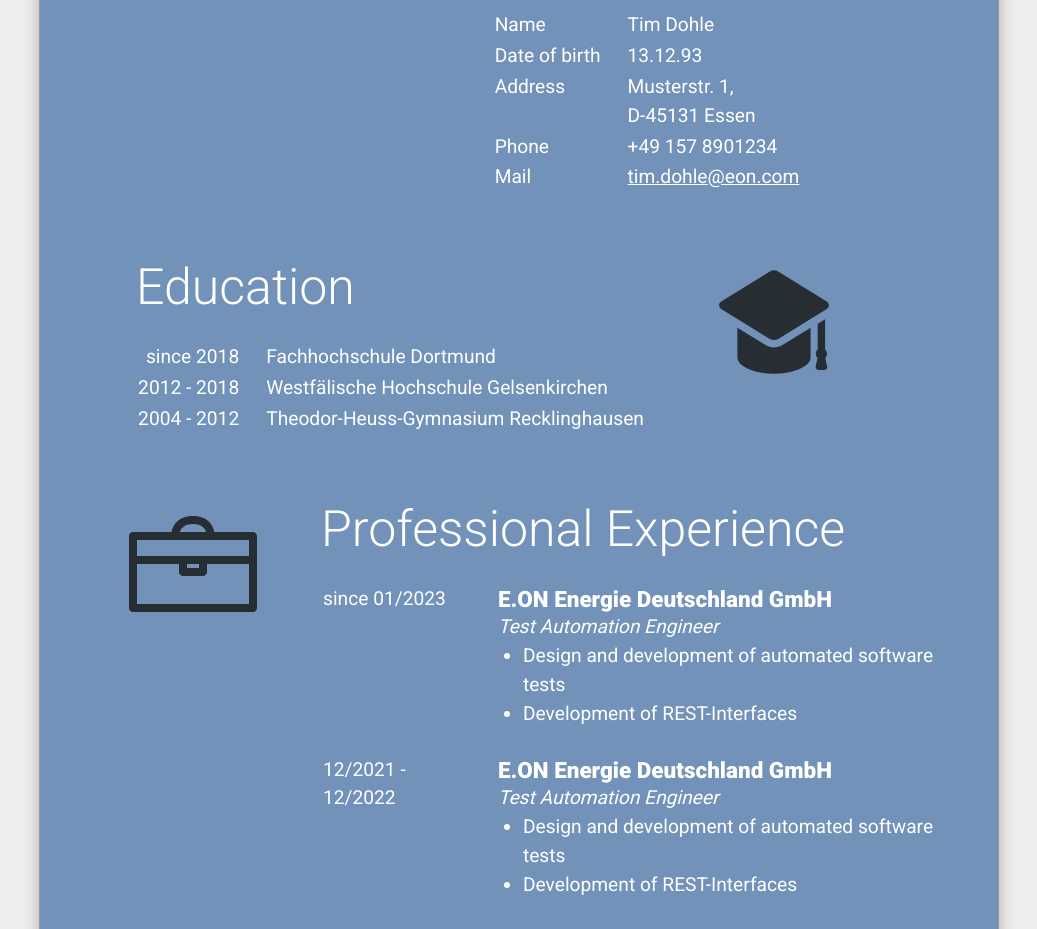
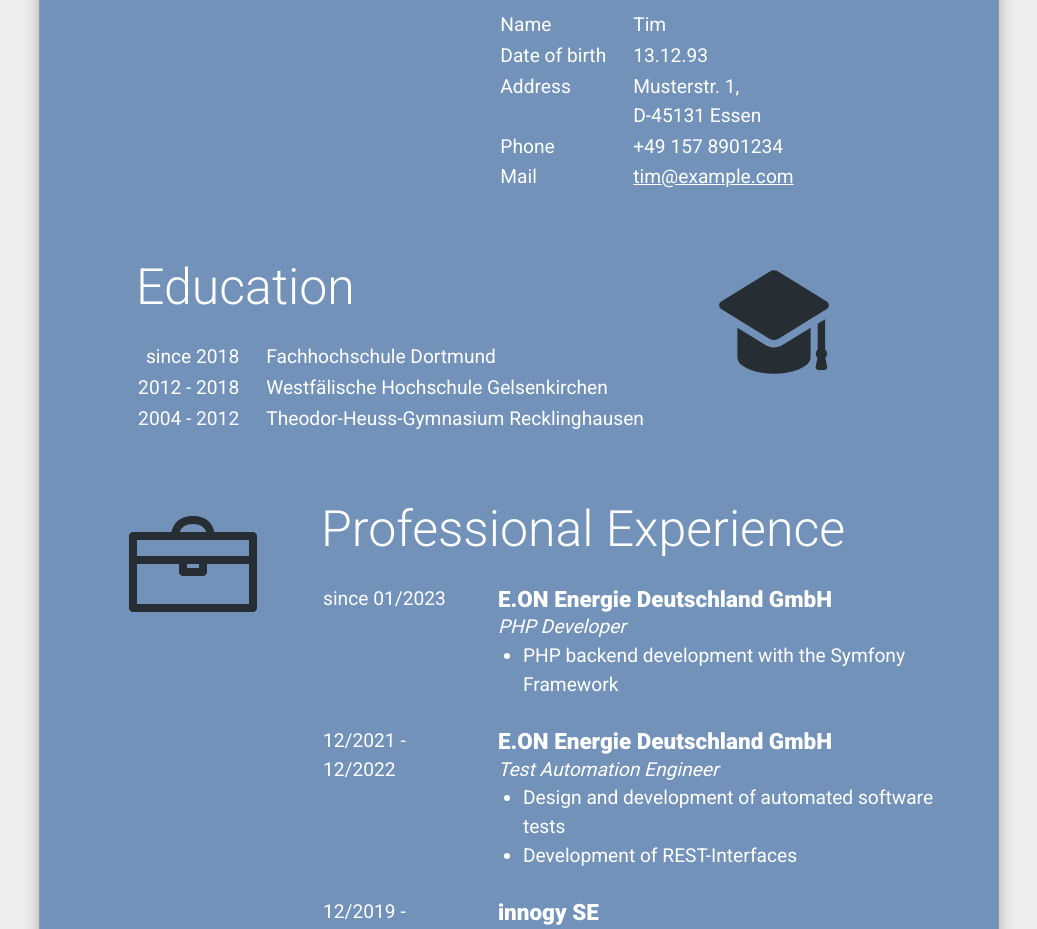
Before and after one commit to timmy38233/CV, a plain HTML site: page index.html in a window 1280 px wide. Shown: the part 646-1575 px from the top of the page, without its empty margins (121-1158 px from the left). Drawn offline with Linux system fonts and the light colour scheme.

Commit message:
Corrected professional experience

```diff
--- a/index.html
+++ b/index.html
@@ -6,7 +6,7 @@
     <meta http-equiv="X-UA-Compatible" content="IE=edge">
     <meta name="viewport" content="width=device-width, initial-scale=1.0">
     <meta name="robots" content="noindex">
-    <title>CV - Tim Dohle</title>
+    <title>CV - Tim</title>
 
     <!-- fonts -->
     <link rel="preconnect" href="https://fonts.googleapis.com">
@@ -39,7 +39,7 @@
                     <table class="info__table">
                         <tr>
                             <td class="info__description">Name</td>
-                            <td class="info__value">Tim Dohle</td>
+                            <td class="info__value">Tim</td>
                         </tr>
                         <tr>
                             <td class="info__description">Date of birth</td>
@@ -55,7 +55,7 @@
                         </tr>
                         <tr>
                             <td class="info__description">Mail</td>
-                            <td class="info__value"><a href="mailto:tim.dohle@eon.com">tim.dohle@eon.com</a></td>
+                            <td class="info__value"><a href="mailto:tim@example.com">tim@example.com</a></td>
                         </tr>
                     </table>
                 </div>
@@ -93,10 +93,9 @@
                             <td class="info__description">since 01/2023</td>
                             <td class="info__value">
                                 <h3>E.ON Energie Deutschland GmbH</h3>
-                                <em>Test Automation Engineer</em>
+                                <em>PHP Developer</em>
                                 <ul>
-                                    <li>Design and development of automated software tests</li>
-                                    <li>Development of REST-Interfaces</li>
+                                    <li>PHP backend development with the Symfony Framework</li>
                                 </ul>
                             </td>
                         </tr>
```
